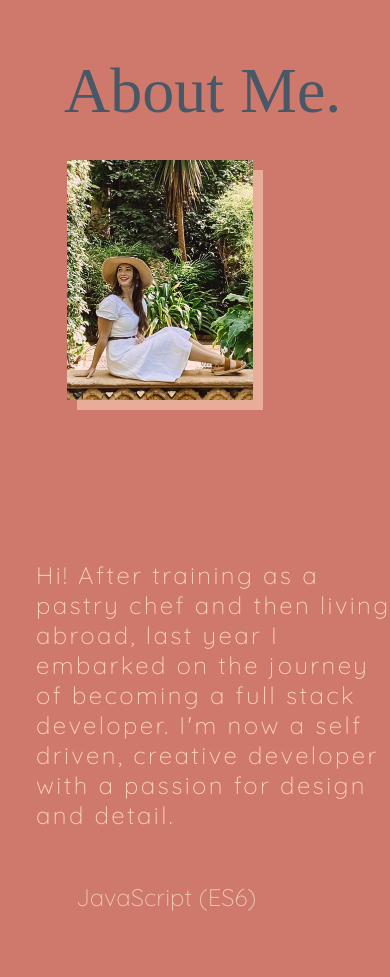
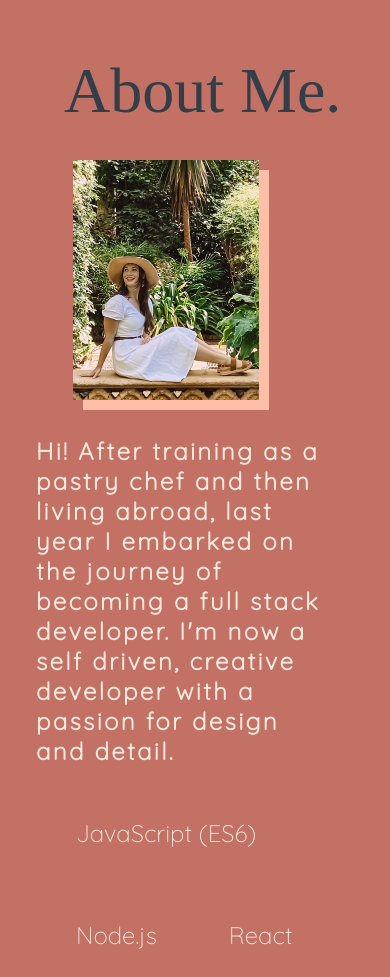
Before and after one commit to emilysarina/Portfolio, a React (Create React App) app: page / in a window 390 px wide. Shown: the part 1020-1997 px from the top of the page. Built offline with nearby package versions, Linux system fonts and the light colour scheme; a web font is replaced by a local one.

Commit message:
changed colours and links for 100 acessibility

```diff
--- a/src/Components/Paragraph/paragraph.module.css
+++ b/src/Components/Paragraph/paragraph.module.css
@@ -1,10 +1,8 @@
 .paragraph {
 font-size: 1.5em;
 text-align: start;
-font-weight: 500;
+font-weight: 600;
 letter-spacing: 0.1em;
-display: flex;
-justify-content: left;
 margin-top: 3.5em;
 padding-left: 3em;
 width: 25em;
@@ -12,8 +10,16 @@ width: 25em;
 
 @media only screen and (max-width: 700px) {
     .paragraph {
-        max-width: 15em;
+        max-width: 20em;
         margin: 0;
         padding-left: 1.5em;
     }
 }
+
+@media only screen and (max-width: 550px) {
+    .paragraph {
+        max-width: 12em;
+        margin: 0;
+        padding-left: 1.5em;
+    }
+}
--- a/src/Components/Title/title.module.css
+++ b/src/Components/Title/title.module.css
@@ -9,3 +9,7 @@
     padding-left: 1em;
     padding-top: 0.7em;
 }
+
+@media screen {
+
+}
--- a/src/Pages/AboutPage/AboutPage.js
+++ b/src/Pages/AboutPage/AboutPage.js
@@ -8,16 +8,19 @@ export default function About() {
   return <div className={css.about}>
   <div className={css.aboutTitle}>
       <Title text={Data[0].title}/>
+      </div>
+      <div className={css.aboutWrapper}>
+      <div className={css.aboutParagraph}>
+      <Paragraph text= {Data[0].paragraph} />
+      </div>
       <div className={css.aboutImage}>
       <img
       src="/me.JPG"
       alt="Girl in a big garden"
-      className={`${css.picture} ${css.aboutGrid}`}/>
+      className={css.picture}/>
       </div>
       </div>
-      <div className={`${css.aboutParagraph} ${css.aboutGrid}`} >
-      <Paragraph text= {Data[0].paragraph} className={`${css.aboutParagraph} ${css.aboutGrid}`}/>
-      </div>
+
      <ul className={`${css.aboutSkills}, ${css.aboutGrid}`}>
        <li  className={css.aboutPoint}>JavaScript (ES6)</li>
        <li className={css.aboutPoint}>Node.js</li>
--- a/src/Pages/AboutPage/about.module.css
+++ b/src/Pages/AboutPage/about.module.css
@@ -6,8 +6,15 @@
 
 .aboutTitle {
     margin-top: 8em;
-    color: var(--fith-bg-color);
+    color: #333e48;
     font-weight: 500;
+}
+
+.aboutWrapper {
+    display: flex;
+    flex-direction: row;
+    justify-content: space-between;
+    width: 85%;
 }
 
 .picture {
@@ -16,15 +23,13 @@
 }
 
 .aboutImage{
-    margin-right: 15em;
-    float: right;
-    width: 20em;
-    height: 25em;
+    margin: 2em;
+    margin-left: 2em;
 }
 
-
 .aboutParagraph {
-    color: #fbd5b9;
+    color: #f7e9de;
+    margin-right: 2em;
 }
 
 
@@ -38,35 +43,31 @@
    margin: 1.5em;
    font-size: 1.5em;
    text-align: left;
-   color: var(--main-bg-color);
+   color:#f7e9de;
 }
 
 .aboutPoint:hover{
     color: var(--fith-bg-color);
 }
 
-@media only screen and (max-width: 1180px) {
-    .picture {
-      height: 20em;
+
+@media only screen and (max-width: 1000px) {
+    .aboutWrapper{
+        flex-direction: column-reverse;
+        margin: 0;
+        justify-content: center;
+        text-align: center;
     }
-    .aboutImage {
-        margin-top: 2em;
-        margin-bottom: 0em;
-        margin-left: 0em;
-        margin-right:0em;
+    .aboutParagraph{
+        margin: 0;
+    }
+    .aboutTitle {
+        align-items: center;
     }
   }
 
-@media only screen and (max-width: 700px) {
-    .picture {
-      height: 15em;
-    }
-    .aboutImage {
-        float: none;
-        display: flex;
-        justify-content: center;
-        margin-top: 2em;
-        margin-bottom: 0em;
-        margin-left: 0em
+  @media only screen and (max-width: 600px) {
+    .picture{
+        height: 15em;
     }
   }
--- a/src/Pages/ContactPage/contactPage.module.css
+++ b/src/Pages/ContactPage/contactPage.module.css
@@ -6,7 +6,7 @@
 
 .contactTitle {
     margin-top: 8em;
-    color: var(--third-bg-color);
+    color: #a56055;
 }
 
 .contactParagraph {
@@ -14,7 +14,7 @@
 }
 
 .email {
-    color: var(--second-bg-color);
+    color:  #ffe9d9;
     line-height: 0em;
     font-weight: 600;
     letter-spacing: 0.1em;
--- a/src/Pages/HomePage/Home.js
+++ b/src/Pages/HomePage/Home.js
@@ -17,12 +17,12 @@ export default function Home() {
 
       <div className={css.socialButtons}>
       <a href="https://github.com/emilysarina" target="_blank" rel="noreferrer">
-      <button className={css.gitButton}>
+      <button className={css.gitButton} aria-label="github link">
       <GithubIcon/>
       </button>
       </a>
       <a href="https://www.linkedin.com/in/emily-sarina-ekins-664079217" target="_blank" rel="noreferrer">
-      <button className={css.socialButton}>
+      <button className={css.socialButton} aria-label="linkedin link">
       <img src='/linkedin.png' alt='logo' className={css.logo}/>
       </button>
       </a>
--- a/src/Pages/HomePage/home.module.css
+++ b/src/Pages/HomePage/home.module.css
@@ -23,7 +23,7 @@
 
 .nameTitle {
     font-family: 'Zilla Slab Highlight', cursive;
-    color: #ce796b;
+    color: #e4887c;
     font-size: 6em;
     font-weight: 400;
     margin: 0em;
--- a/src/Pages/ProjectsPage/projects.module.css
+++ b/src/Pages/ProjectsPage/projects.module.css
@@ -6,5 +6,5 @@
 
 .projectTitle {
     margin-top: 8em;
-    color: var(--main-bg-color);
+    color: var(--darker-fith-bg-color);
 }
--- a/src/index.css
+++ b/src/index.css
@@ -2,12 +2,12 @@
 @import url('https://fonts.googleapis.com/css2?family=Zilla+Slab+Highlight&display=swap');
 
 :root {
-  --main-bg-color: #ecc8af;
-  --second-bg-color: #e7ad99;
-  --third-bg-color: #ce796b;
+  --main-bg-color: #f6d0b5;
+  --second-bg-color: #ffbea8;
+  --third-bg-color: #c27164;
   --fourth-bg-color: #c18c5d;
-  --fith-bg-color: #495867;
-  --darker-fith-bg-color: #44525f;
+  --fith-bg-color: #44525f;
+  --darker-fith-bg-color: #3b4854;
 }
 
 body {
```
